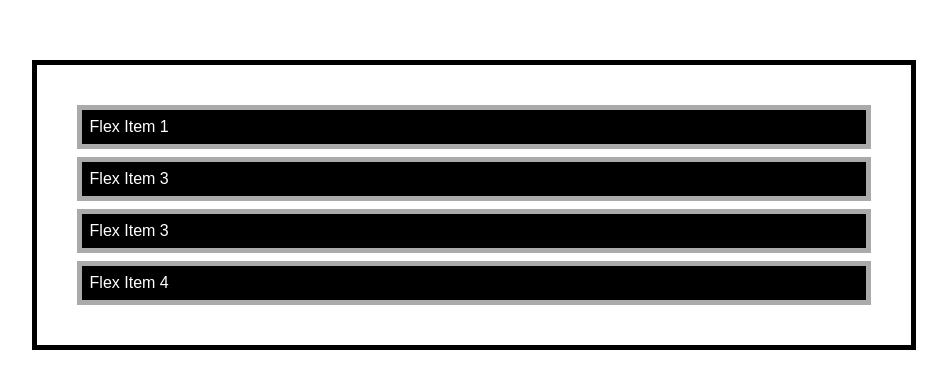
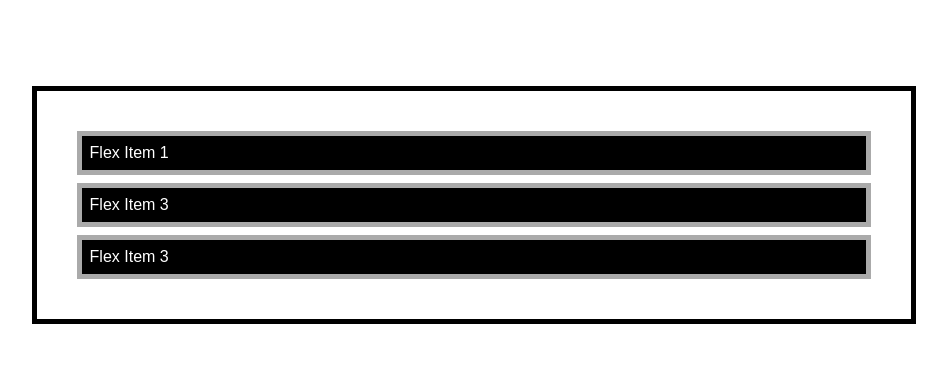
Before and after one commit to midcenturydude7/css-flexbox-simplified, a plain HTML site: page 01-section/index.html in a window 1280 px wide. Shown: the part 203-592 px from the top of the page, without its empty margins (166-1113 px from the left). Drawn offline with Linux system fonts and the light colour scheme.

Commit message:
Removed line 4

```diff
--- a/01-section/index.html
+++ b/01-section/index.html
@@ -13,7 +13,6 @@
     <div class="flex-item">Flex Item 1</div>
     <div class="flex-item">Flex Item 3</div>
     <div class="flex-item">Flex Item 3</div>
-    <div class="flex-item">Flex Item 4</div>
   </div>
 
 </body>
```
